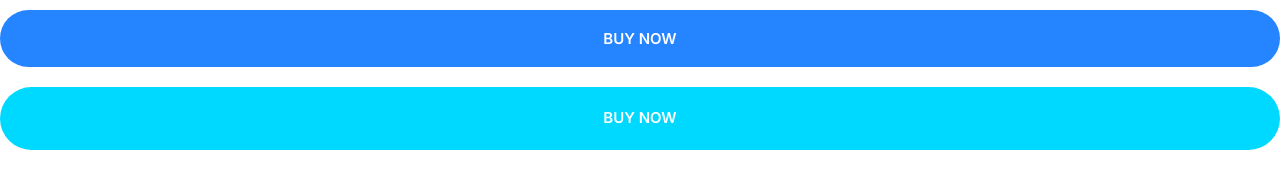
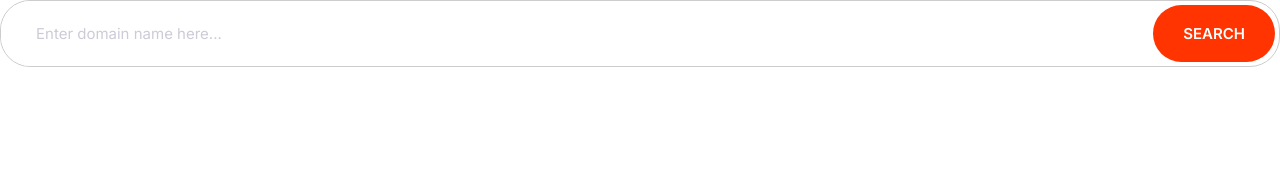
Before and after one commit to Kate-Tria/moshify, a plain HTML site: page index.html in a window 1280 px wide. Drawn offline with Linux system fonts and the light colour scheme.

Commit message:
Build the input component, add missing sample of buttons component

```diff
--- a/css/styles.css
+++ b/css/styles.css
@@ -4,6 +4,8 @@
   --color-accent: #ff3400;
   --color-headings: #1b0760;
   --color-body: #918ca4;
+  --color-border: #ccc;
+  --border-radius: 30px;
 }
 
 *,
@@ -243,3 +245,39 @@ a {
     font-size: 1.5rem;
   }
 }
+
+/* Inputs */
+.input {
+  border-radius: var(--border-radius);
+  border: 1px solid var(--color-border);
+  color: var(--color-headings);
+  font-size: 2rem;
+  outline: 0;
+  padding: 1.5rem 3.5rem;
+}
+
+::placeholder {
+  color: #cdcbd7;
+}
+
+.input-group {
+  border: 1px solid var(--color-border);
+  border-radius: var(--border-radius);
+  display: flex;
+}
+
+.input-group .input {
+  border: 0;
+  flex-grow: 1;
+  /*padding: 1.5rem 1rem; button izquierda*/
+}
+
+.input-group .btn {
+  margin: 4px;
+}
+
+@media screen and (min-width: 1024px) {
+  .input {
+    font-size: 1.5rem;
+  }
+}
--- a/index.html
+++ b/index.html
@@ -14,7 +14,13 @@
     <link rel="stylesheet" href="css/styles.css" />
   </head>
   <body>
-    <button class="btn btn--primary btn--block">Buy Now</button>
-    <a href="#" class="btn btn--secondary btn--block">Buy Now</a>
+    <div class="input-group">
+      <input
+        type="text"
+        class="input"
+        placeholder="Enter domain name here..."
+      />
+      <button class="btn btn--accent">Search</button>
+    </div>
   </body>
 </html>
```
Also changed, not shown: components/buttons.html (+2 -0 lines), components/inputs.html (added, +4 -0 lines).
